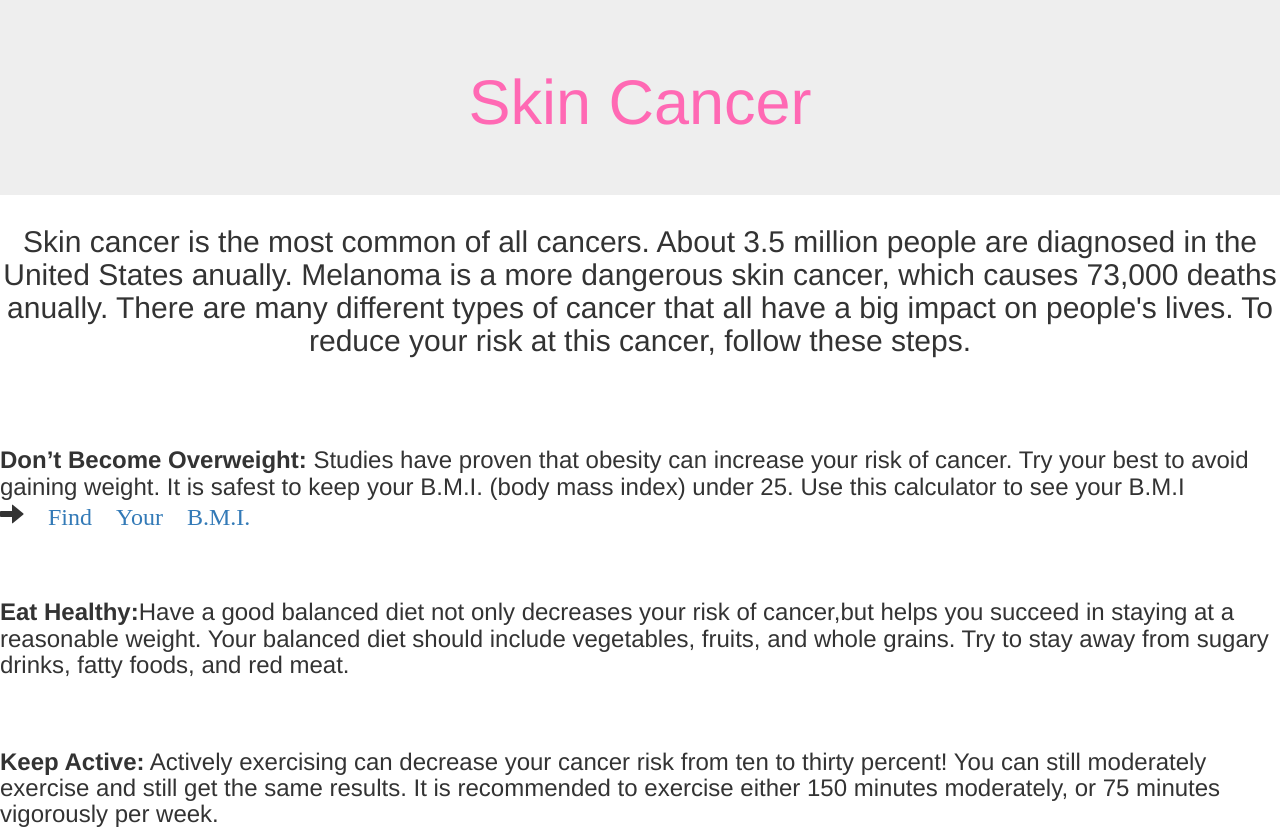
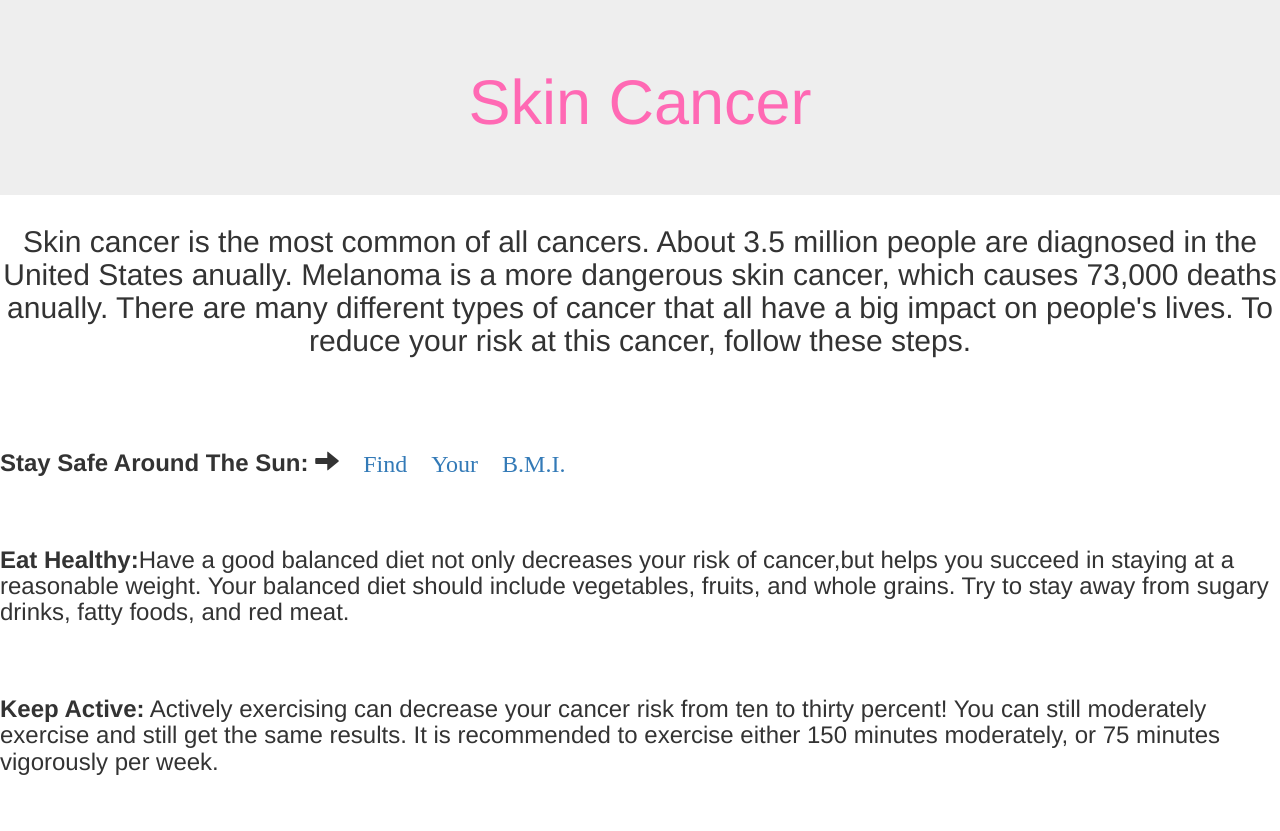
Before and after one commit to StopCancer/skincancer, a plain HTML site: page index.html in a window 1280 px wide. Shown: the top 831 px of the page. Drawn offline with nearby package versions, Linux system fonts and the light colour scheme.

Commit message:
Update index.html

```diff
--- a/index.html
+++ b/index.html
@@ -21,9 +21,7 @@ Melanoma is a more dangerous skin cancer, which causes 73,000 deaths anually. Th
 big impact on people's lives. To reduce your risk at this cancer, follow these steps.
   </center> </h2> <br><br><br></p>
 
-<p><h3><b>Don’t Become Overweight:</b> Studies have proven that obesity can increase your risk of cancer.
-Try your best to avoid gaining weight. It is safest to keep your B.M.I. (body mass index) under 25. Use this
-calculator to see your B.M.I <span class="glyphicon glyphicon-arrow-right" aria-hidden="true">
+<p><h3><b>Stay Safe Around The Sun:</b>  <span class="glyphicon glyphicon-arrow-right" aria-hidden="true">
   <a href="http://www.nhlbi.nih.gov/health/educational/lose_wt/BMI/bmicalc.htm">Find Your B.M.I.</a></h3></p><br><br>
 
   <p><h3><b>Eat Healthy:</b>Have a good balanced diet not only decreases your risk of cancer,but helps you succeed
```
